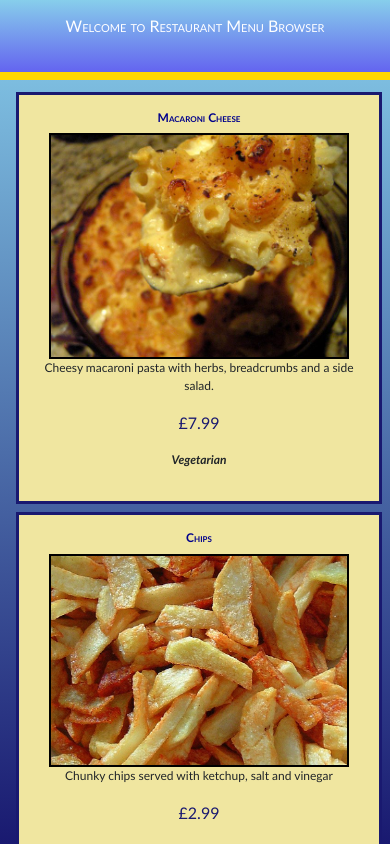
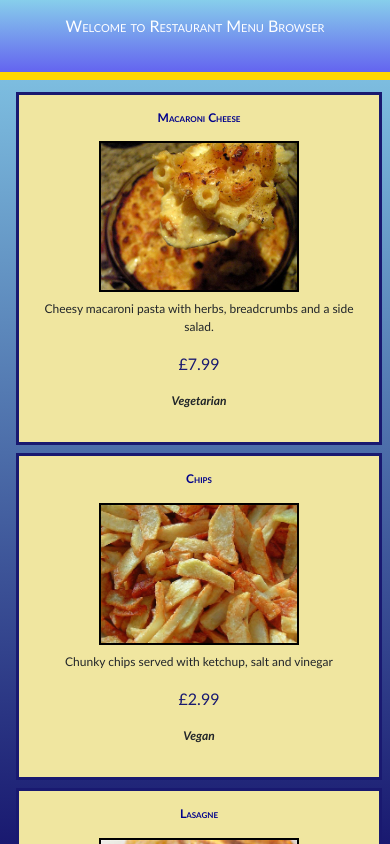
Before and after one commit to daniellegoodlake21/restaurant-menu, a React (Create React App) app: page / in a window 390 px wide. Shown: the top 844 px of the page. Built offline with nearby package versions, Linux system fonts and the light colour scheme.

Commit message:
Update CSS (image margin + page BG)

```diff
--- a/src/scss/styles.scss
+++ b/src/scss/styles.scss
@@ -4,6 +4,7 @@ body, html
 {
     margin: 0;
     height: 100%;
+    background-color: midnightblue;
 }
 
 body
@@ -68,6 +69,15 @@ body
     }
 }
 
+
+.meal-image
+{
+
+    margin: 1rem;
+    width: 200px;
+    border: 2px solid black;
+}
+
 @media screen and (max-width: 550px)
 {
     .custom-navbar
@@ -86,10 +96,8 @@ body
     {
         margin: 0.25rem;
     }
+    .meal-image
+    {
+        margin: 0.5rem;
+    }
 }
-
-.meal-image
-{
-    width: 300px;
-    border: 2px solid black;
-}
```
Also changed, not shown: 1 other file (tests, documents, lock files or other folders).
